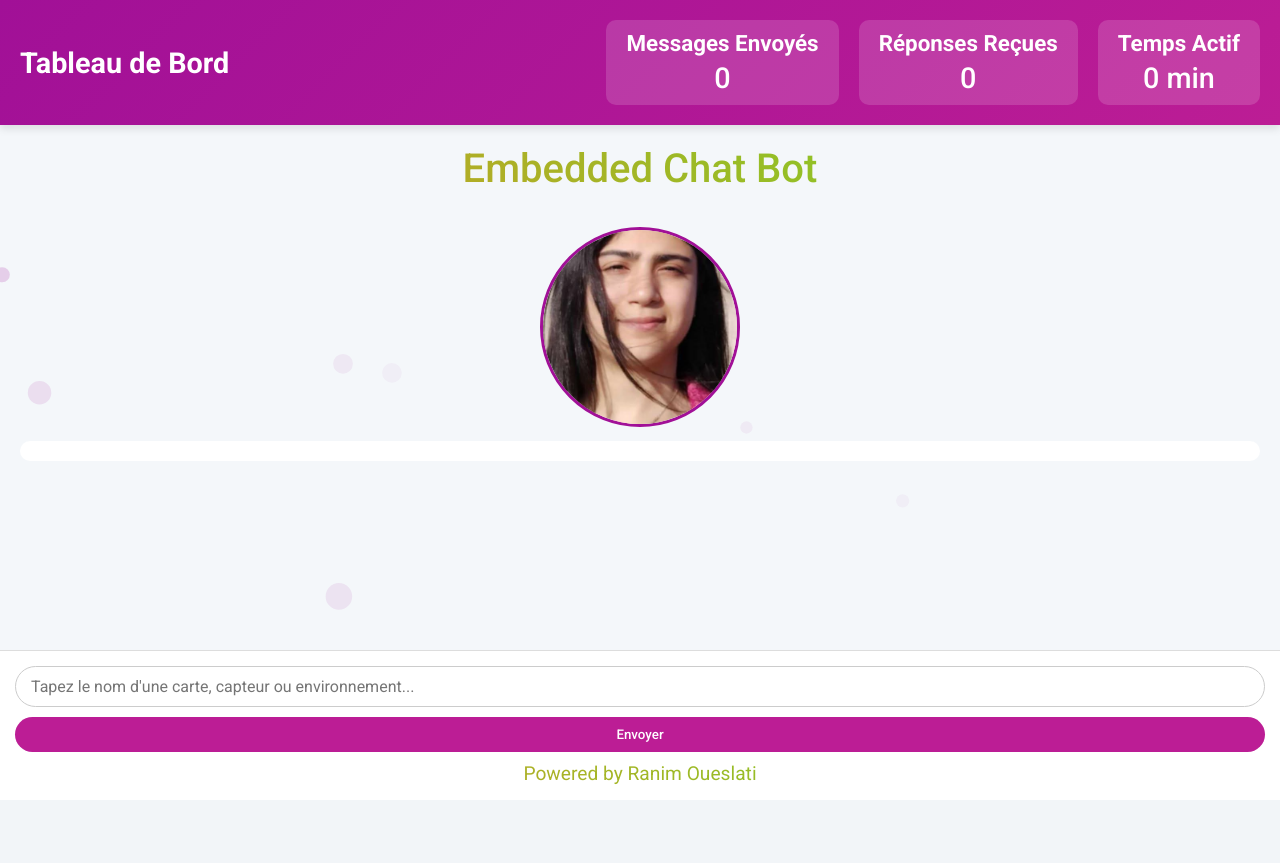
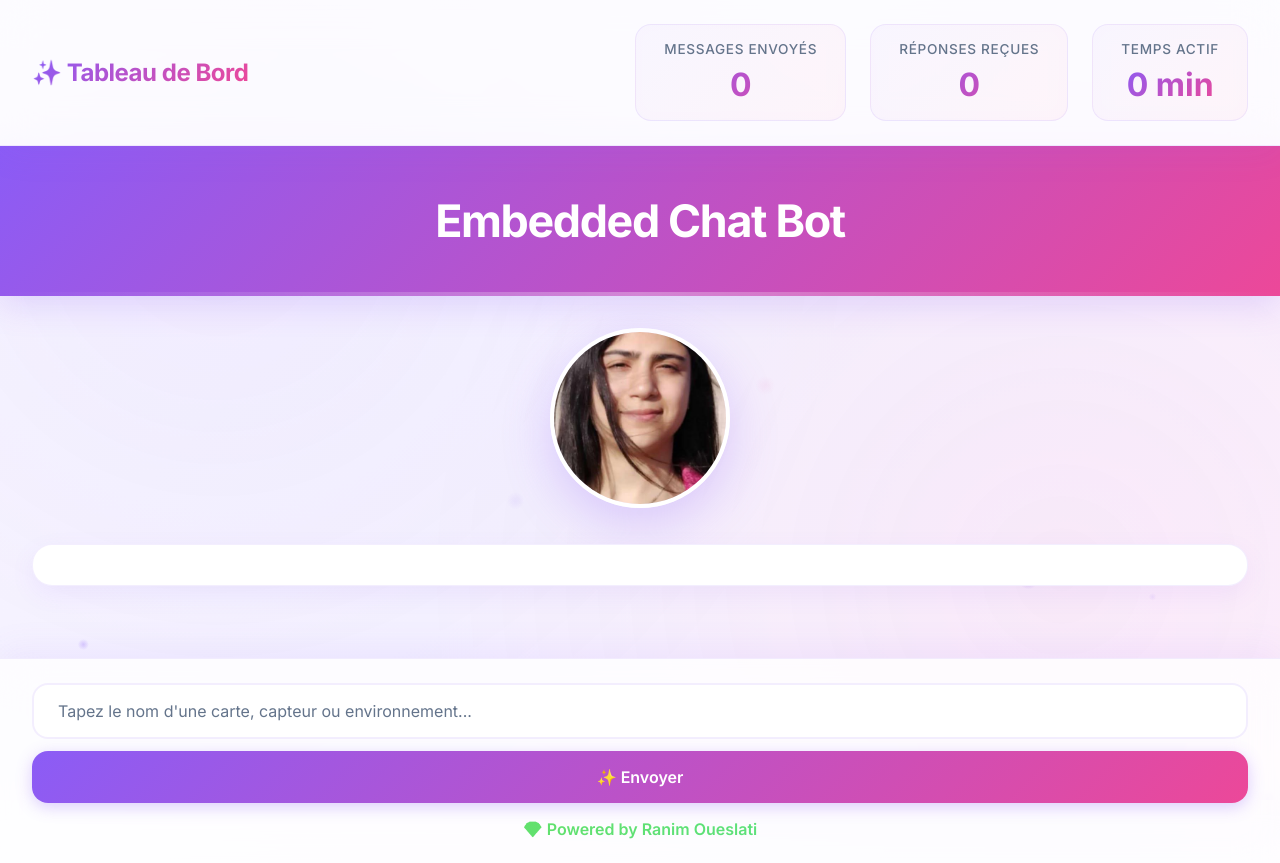
Before and after one commit to 12345ranim145/My-Embedded-chatbot, a Django app: page /bot/ in a window 1280 px wide; the page is wider, and only the part inside the window is pictured. Before the commit the page ends 800 px from the top of that part, so only its background shows below. Run offline with Django 4.2, Linux system fonts and the light colour scheme.

Commit message:
Décrire ici ce qui a été modifié ou ajouté

```diff
--- a/bot/templates/bot/chat.html
+++ b/bot/templates/bot/chat.html
@@ -4,256 +4,438 @@
     <meta charset="UTF-8">
     <meta name="viewport" content="width=device-width, initial-scale=1.0">
     <title>Embedded Chat Bot</title>
-    <link href="https://fonts.googleapis.com/css2?family=Roboto:wght@400;500;700&display=swap" rel="stylesheet">
+    <link href="https://fonts.googleapis.com/css2?family=Inter:wght@300;400;500;600;700&display=swap" rel="stylesheet">
     <style>
-        * { box-sizing: border-box; margin: 0; padding: 0; font-family: 'Roboto', sans-serif; }
-        body { display: flex; flex-direction: column; height: 100vh; background: #f4f7fa; color: #333; overflow: hidden; }
+        * {
+            box-sizing: border-box;
+            margin: 0;
+            padding: 0;
+            font-family: 'Inter', sans-serif;
+        }
 
-        /* Dashboard styles */
+        :root {
+            --primary: #8b5cf6;
+            --primary-dark: #7c3aed;
+            --primary-light: #a78bfa;
+            --secondary: #ec4899;
+            --accent: #f472b6;
+            --bg-main: #faf8ff;
+            --bg-card: #ffffff;
+            --text-primary: #1e1b4b;
+            --text-secondary: #64748b;
+            --border: rgba(139, 92, 246, 0.1);
+            --shadow: rgba(139, 92, 246, 0.15);
+        }
+
+        body {
+            display: flex;
+            flex-direction: column;
+            height: 100vh;
+            background: linear-gradient(135deg, #faf8ff 0%, #f5f3ff 50%, #fdf4ff 100%);
+            color: var(--text-primary);
+            overflow: hidden;
+            position: relative;
+        }
+
+        /* Animated background gradient */
+        body::before {
+            content: '';
+            position: absolute;
+            top: 0;
+            left: 0;
+            width: 100%;
+            height: 100%;
+            background: radial-gradient(circle at 20% 30%, rgba(139, 92, 246, 0.08) 0%, transparent 50%),
+                        radial-gradient(circle at 80% 70%, rgba(236, 72, 153, 0.08) 0%, transparent 50%);
+            animation: gradientShift 15s ease infinite;
+            pointer-events: none;
+            z-index: 0;
+        }
+
+        @keyframes gradientShift {
+            0%, 100% { opacity: 1; transform: scale(1); }
+            50% { opacity: 0.8; transform: scale(1.1); }
+        }
+
+        /* Dashboard */
         #dashboard {
-            background: linear-gradient(135deg, #a11097ff, #bc1d95ff);
-            color: #fff;
-            padding: 20px;
+            background: rgba(255, 255, 255, 0.7);
+            backdrop-filter: blur(20px);
+            padding: 24px 32px;
             display: flex;
             justify-content: space-between;
             align-items: center;
-            box-shadow: 0 4px 8px rgba(0, 0, 0, 0.1);
-            z-index: 3;
+            border-bottom: 1px solid var(--border);
+            box-shadow: 0 8px 32px rgba(139, 92, 246, 0.08);
+            z-index: 10;
+            position: relative;
         }
+
         #dashboard h2 {
-            font-size: 1.8rem;
+            font-size: 1.5rem;
             font-weight: 700;
+            background: linear-gradient(135deg, var(--primary), var(--secondary));
+            -webkit-background-clip: text;
+            background-clip: text;
+            color: transparent;
+            letter-spacing: -0.02em;
         }
+
         #dashboard .stats {
             display: flex;
-            gap: 20px;
-        }
-        #dashboard .stat-card {
-            background: rgba(255, 255, 255, 0.15);
-            padding: 10px 20px;
-            border-radius: 10px;
-            text-align: center;
-            transition: transform 0.3s ease, box-shadow 0.3s ease;
-        }
-        #dashboard .stat-card:hover {
-            transform: translateY(-5px);
-            box-shadow: 0 0 15px rgba(255, 255, 255, 0.3);
-        }
-        #dashboard .stat-card h3 {
-            font-size: 1.4rem;
-            margin-bottom: 5px;
-        }
-        #dashboard .stat-card p {
-            font-size: 1.8rem;
-            font-weight: 500;
+            gap: 24px;
         }
 
+        #dashboard .stat-card {
+            background: linear-gradient(135deg, rgba(139, 92, 246, 0.05), rgba(236, 72, 153, 0.05));
+            padding: 16px 28px;
+            border-radius: 16px;
+            border: 1px solid var(--border);
+            text-align: center;
+            transition: all 0.4s cubic-bezier(0.4, 0, 0.2, 1);
+            backdrop-filter: blur(10px);
+        }
+
+        #dashboard .stat-card:hover {
+            transform: translateY(-4px);
+            box-shadow: 0 12px 24px var(--shadow);
+            border-color: var(--primary-light);
+        }
+
+        #dashboard .stat-card h3 {
+            font-size: 0.85rem;
+            font-weight: 500;
+            color: var(--text-secondary);
+            margin-bottom: 8px;
+            text-transform: uppercase;
+            letter-spacing: 0.05em;
+        }
+
+        #dashboard .stat-card p {
+            font-size: 2rem;
+            font-weight: 700;
+            background: linear-gradient(135deg, var(--primary), var(--secondary));
+            -webkit-background-clip: text;
+            background-clip: text;
+            color: transparent;
+        }
+
+        /* Header */
         header {
-            background: #a11097ff;
-            color: #fff;
-            padding: 20px;
+            background: linear-gradient(135deg, var(--primary), var(--secondary));
+            color: white;
+            padding: 48px 32px;
             text-align: center;
-            font-size: 2.5rem;
-            font-weight: 500;
+            font-size: 2.8rem;
+            font-weight: 700;
             position: relative;
-            z-index: 2;
+            z-index: 9;
+            letter-spacing: -0.03em;
+            box-shadow: 0 8px 32px rgba(139, 92, 246, 0.2);
         }
+
+        header::after {
+            content: '';
+            position: absolute;
+            bottom: 0;
+            left: 0;
+            width: 100%;
+            height: 4px;
+            background: linear-gradient(90deg, transparent, white, transparent);
+            opacity: 0.3;
+        }
+
+        /* Profile */
         #profile {
             text-align: center;
-            margin-top: 15px;
-            z-index: 2;
+            margin: 32px 0;
+            z-index: 8;
             position: relative;
         }
+
         #profile img {
-            width: 200px;
-            height: 200px;
+            width: 180px;
+            height: 180px;
             border-radius: 50%;
-            border: 3px solid #a11097ff;
+            border: 4px solid white;
+            box-shadow: 0 16px 48px rgba(139, 92, 246, 0.25);
             object-fit: cover;
-            transition: transform 0.6s cubic-bezier(0.34, 1.56, 0.64, 1), box-shadow 0.3s ease;
-            transform: scale(0.8);
+            transition: all 0.6s cubic-bezier(0.34, 1.56, 0.64, 1);
+            transform: scale(0.85);
             opacity: 0;
+            position: relative;
         }
+
+        #profile img::after {
+            content: '';
+            position: absolute;
+            inset: -4px;
+            border-radius: 50%;
+            padding: 4px;
+            background: linear-gradient(135deg, var(--primary), var(--secondary));
+            -webkit-mask: linear-gradient(white 0 0) content-box, linear-gradient(white 0 0);
+            mask: linear-gradient(white 0 0) content-box, linear-gradient(white 0 0);
+            -webkit-mask-composite: xor;
+            mask-composite: exclude;
+        }
+
         #profile img.loaded {
             transform: scale(1);
             opacity: 1;
         }
+
         #profile img:hover {
-            transform: scale(1.1);
-            box-shadow: 0 0 20px rgba(161,16,151,0.5);
+            transform: scale(1.08) rotate(5deg);
+            box-shadow: 0 20px 60px rgba(139, 92, 246, 0.4);
         }
+
+        /* Greeting */
         #greeting {
-            background: #ffffffff;
-            color: #333;
-            padding: 10px 15px;
+            background: white;
+            color: var(--text-primary);
+            padding: 20px 32px;
             text-align: center;
             font-size: 1.2rem;
-            margin: 10px 20px;
-            border-radius: 10px;
-            z-index: 2;
+            font-weight: 500;
+            margin: 0 32px 24px;
+            border-radius: 20px;
+            border: 1px solid var(--border);
+            box-shadow: 0 8px 24px rgba(139, 92, 246, 0.08);
+            z-index: 8;
             position: relative;
             transform: translateY(20px);
             opacity: 0;
-            transition: transform 0.5s ease-out, opacity 0.5s ease-out;
+            transition: all 0.5s cubic-bezier(0.4, 0, 0.2, 1);
         }
+
         #greeting.show {
             transform: translateY(0);
             opacity: 1;
         }
+
+        /* Chat Container */
         #chat-container {
             flex: 1;
             overflow-y: auto;
-            padding: 20px;
+            padding: 24px 32px;
             display: flex;
             flex-direction: column;
-            gap: 10px;
-            z-index: 2;
+            gap: 16px;
+            z-index: 8;
             position: relative;
+            scroll-behavior: smooth;
         }
+
+        #chat-container::-webkit-scrollbar {
+            width: 8px;
+        }
+
+        #chat-container::-webkit-scrollbar-track {
+            background: transparent;
+        }
+
+        #chat-container::-webkit-scrollbar-thumb {
+            background: linear-gradient(135deg, var(--primary-light), var(--accent));
+            border-radius: 10px;
+        }
+
+        /* Messages */
         .message {
-            max-width: 70%;
-            padding: 10px 15px;
-            border-radius: 15px;
-            line-height: 1.4;
+            max-width: 65%;
+            padding: 16px 20px;
+            border-radius: 20px;
+            line-height: 1.6;
             word-wrap: break-word;
             opacity: 0;
-            transform: translateY(20px) rotate(-2deg);
-            transition: all 0.5s cubic-bezier(0.68,-0.55,0.27,1.55);
+            transform: translateY(20px) scale(0.95);
+            transition: all 0.4s cubic-bezier(0.4, 0, 0.2, 1);
             position: relative;
+            font-weight: 400;
         }
+
         .message.show {
             opacity: 1;
-            transform: translateY(0) rotate(0deg);
+            transform: translateY(0) scale(1);
         }
+
         .user {
-            background: #9940cdff;
-            color: #fff;
+            background: linear-gradient(135deg, var(--primary), var(--primary-dark));
+            color: white;
             align-self: flex-end;
-            border-bottom-right-radius: 0;
-            transform-origin: bottom right;
+            border-bottom-right-radius: 4px;
+            box-shadow: 0 4px 16px rgba(139, 92, 246, 0.3);
         }
+
         .bot {
-            background: #d8b2e1ff; /* Light purple instead of grey */
-            color: #000;
+            background: white;
+            color: var(--text-primary);
             align-self: flex-start;
-            border-bottom-left-radius: 0;
-            transform-origin: bottom left;
-            box-shadow: 0 2px 5px rgba(0, 0, 0, 0.1);
-            transition: all 0.5s cubic-bezier(0.68,-0.55,0.27,1.55), box-shadow 0.3s ease;
+            border-bottom-left-radius: 4px;
+            border: 1px solid var(--border);
+            box-shadow: 0 4px 16px rgba(139, 92, 246, 0.08);
         }
+
         .bot:hover {
-            box-shadow: 0 4px 10px rgba(161, 16, 151, 0.3);
+            box-shadow: 0 8px 24px rgba(139, 92, 246, 0.15);
             transform: translateY(-2px);
+            border-color: var(--primary-light);
         }
+
+        /* Footer */
         footer {
             display: flex;
             flex-direction: column;
-            padding: 15px;
-            background: #fff;
-            border-top: 1px solid #ddd;
-            z-index: 2;
+            padding: 24px 32px;
+            background: rgba(255, 255, 255, 0.8);
+            backdrop-filter: blur(20px);
+            border-top: 1px solid var(--border);
+            z-index: 10;
             position: relative;
+            box-shadow: 0 -8px 32px rgba(139, 92, 246, 0.08);
         }
+
         input {
             flex: 1;
-            padding: 10px 15px;
-            border-radius: 25px;
-            border: 1px solid #ccc;
+            padding: 16px 24px;
+            border-radius: 16px;
+            border: 2px solid var(--border);
             outline: none;
             font-size: 1rem;
+            background: white;
+            color: var(--text-primary);
             transition: all 0.3s ease;
+            font-weight: 400;
         }
+
         input:focus {
-            border-color: #a11097ff;
-            box-shadow: 0 0 10px rgba(161,16,151,0.4);
+            border-color: var(--primary);
+            box-shadow: 0 0 0 4px rgba(139, 92, 246, 0.1);
         }
+
+        input::placeholder {
+            color: var(--text-secondary);
+        }
+
         button {
-            margin-top: 10px;
-            padding: 10px 20px;
-            background: #bc1d95ff;
-            color: #fff;
+            margin-top: 12px;
+            padding: 16px 32px;
+            background: linear-gradient(135deg, var(--primary), var(--secondary));
+            color: white;
             border: none;
-            border-radius: 25px;
+            border-radius: 16px;
             cursor: pointer;
-            font-weight: 500;
-            transition: 0.2s;
+            font-weight: 600;
+            font-size: 1rem;
+            transition: all 0.3s cubic-bezier(0.4, 0, 0.2, 1);
+            box-shadow: 0 4px 16px rgba(139, 92, 246, 0.3);
         }
+
         button:hover {
-            background: #a86496ff;
-            transform: scale(1.05);
+            transform: translateY(-2px);
+            box-shadow: 0 8px 24px rgba(139, 92, 246, 0.4);
         }
+
+        button:active {
+            transform: translateY(0);
+        }
+
         img.chat-img {
-            max-width: 200px;
-            border-radius: 10px;
-            margin-top: 10px;
+            max-width: 220px;
+            border-radius: 12px;
+            margin-top: 12px;
             display: block;
+            box-shadow: 0 4px 16px rgba(0, 0, 0, 0.1);
         }
+
         .powered {
-            margin-top: 10px;
-            font-size: 1.2rem;
+            margin-top: 16px;
+            font-size: 1rem;
             text-align: center;
             cursor: pointer;
-            transition: all 0.5s ease;
-            background: linear-gradient(45deg, #a11097ff, #bc1d95ff);
+            transition: all 0.4s ease;
+            font-weight: 600;
+            background: linear-gradient(135deg, var(--primary), var(--secondary));
             -webkit-background-clip: text;
             background-clip: text;
             color: transparent;
         }
+
         .powered:hover {
-            transform: rotate(15deg) scale(1.2);
-            text-shadow: 0 0 15px #bc1d95ff;
-        }
-        @media(max-width:600px) {
-            .message { max-width: 90%; }
-            #dashboard { flex-direction: column; gap: 10px; }
-            #dashboard .stats { flex-wrap: wrap; justify-content: center; }
+            transform: scale(1.05);
+            filter: brightness(1.2);
         }
 
-        /* Particle effects */
-        .particle {
-            position: absolute;
+        /* Typing Indicator */
+        .typing-container {
+            display: flex;
+            align-items: center;
+            gap: 6px;
+            padding: 16px 20px;
+        }
+
+        .typing-dot {
+            width: 10px;
+            height: 10px;
+            background: linear-gradient(135deg, var(--primary), var(--secondary));
             border-radius: 50%;
-            background: #a11097ff;
-            opacity: 0.4;
+            animation: pulse 1.2s ease-in-out infinite;
+        }
+
+        .typing-dot:nth-child(2) { animation-delay: 0.2s; }
+        .typing-dot:nth-child(3) { animation-delay: 0.4s; }
+
+        @keyframes pulse {
+            0%, 100% { transform: scale(0.8); opacity: 0.5; }
+            50% { transform: scale(1.2); opacity: 1; }
+        }
+
+        /* Timestamp */
+        .timestamp {
+            font-size: 0.75rem;
+            color: var(--text-secondary);
+            margin-top: 8px;
+            text-align: right;
+            display: block;
+            font-weight: 400;
+        }
+
+        /* Particle Canvas */
+        #particle-canvas {
+            position: fixed;
+            top: 0;
+            left: 0;
+            width: 100%;
+            height: 100%;
             pointer-events: none;
             z-index: 1;
         }
 
-        /* Advanced typing indicator */
-        .typing-container {
-            display: flex;
-            align-items: center;
-            gap: 5px;
-            padding: 10px;
-        }
-        .typing-dot {
-            width: 8px;
-            height: 8px;
-            background: linear-gradient(45deg, #a11097ff, #bc1d95ff);
-            border-radius: 50%;
-            animation: pulse 1.2s ease-in-out infinite;
-        }
-        .typing-dot:nth-child(2) { animation-delay: 0.2s; }
-        .typing-dot:nth-child(3) { animation-delay: 0.4s; }
-        @keyframes pulse {
-            0% { transform: scale(0.8); opacity: 0.4; }
-            50% { transform: scale(1.2); opacity: 1; }
-            100% { transform: scale(0.8); opacity: 0.4; }
-        }
-
-        /* Timestamp style */
-        .timestamp {
-            font-size: 0.8rem;
-            color: #777;
-            margin-top: 5px;
-            text-align: right;
-            display: block;
+        /* Responsive */
+        @media(max-width: 768px) {
+            .message { max-width: 85%; }
+            #dashboard {
+                flex-direction: column;
+                gap: 16px;
+                padding: 20px;
+            }
+            #dashboard .stats {
+                flex-wrap: wrap;
+                justify-content: center;
+                gap: 12px;
+            }
+            header { font-size: 2rem; padding: 32px 20px; }
+            #profile img { width: 140px; height: 140px; }
+            #greeting { margin: 0 20px 20px; font-size: 1rem; }
+            #chat-container { padding: 20px; }
+            footer { padding: 20px; }
         }
     </style>
 </head>
 <body>
+    <canvas id="particle-canvas"></canvas>
+
     <div id="dashboard">
-        <h2>Tableau de Bord</h2>
+        <h2>✨ Tableau de Bord</h2>
         <div class="stats">
             <div class="stat-card">
                 <h3>Messages Envoyés</h3>
@@ -282,23 +464,17 @@
 
     <footer>
         <input id="question" type="text" placeholder="Tapez le nom d'une carte, capteur ou environnement...">
-        <button onclick="ask()">Envoyer</button>
-        <div class="powered" id="powered">Powered by Ranim Oueslati</div>
+        <button onclick="ask()">✨ Envoyer</button>
+        <div class="powered" id="powered">💎 Powered by Ranim Oueslati</div>
     </footer>
 
     <script>
-        // Particle System
+        // Enhanced Particle System
         class ParticleSystem {
             constructor() {
+                this.canvas = document.getElementById('particle-canvas');
+                this.ctx = this.canvas.getContext('2d');
                 this.particles = [];
-                this.canvas = document.createElement('canvas');
-                this.canvas.style.position = 'absolute';
-                this.canvas.style.top = '0';
-                this.canvas.style.left = '0';
-                this.canvas.style.zIndex = '1';
-                this.canvas.style.pointerEvents = 'none';
-                document.body.appendChild(this.canvas);
-                this.ctx = this.canvas.getContext('2d');
                 this.resize();
                 window.addEventListener('resize', () => this.resize());
                 this.animate();
@@ -311,28 +487,38 @@
 
             addParticle() {
                 const particle = {
-                    x: Math.random() * window.innerWidth,
-                    y: window.innerHeight,
-                    size: Math.random() * 10 + 5,
-                    speedX: (Math.random() - 0.5) * 2,
-                    speedY: -(Math.random() * 3 + 2),
-                    opacity: Math.random() * 0.3 + 0.2
+                    x: Math.random() * this.canvas.width,
+                    y: this.canvas.height + 20,
+                    size: Math.random() * 8 + 3,
+                    speedX: (Math.random() - 0.5) * 1.5,
+                    speedY: -(Math.random() * 2.5 + 1.5),
+                    opacity: Math.random() * 0.4 + 0.2,
+                    color: Math.random() > 0.5 ? '139, 92, 246' : '236, 72, 153'
                 };
                 this.particles.push(particle);
             }
 
             animate() {
                 this.ctx.clearRect(0, 0, this.canvas.width, this.canvas.height);
-                if (this.particles.length < 30 && Math.random() < 0.1) this.addParticle();
 
-                this.particles = this.particles.filter(p => p.y > -p.size);
+                if (this.particles.length < 40 && Math.random() < 0.15) {
+                    this.addParticle();
+                }
+
+                this.particles = this.particles.filter(p => p.y > -p.size && p.opacity > 0);
+
                 this.particles.forEach(p => {
                     p.x += p.speedX;
                     p.y += p.speedY;
-                    p.opacity -= 0.002;
+                    p.opacity -= 0.003;
+
+                    const gradient = this.ctx.createRadialGradient(p.x, p.y, 0, p.x, p.y, p.size);
+                    gradient.addColorStop(0, `rgba(${p.color}, ${p.opacity})`);
+                    gradient.addColorStop(1, `rgba(${p.color}, 0)`);
+
                     this.ctx.beginPath();
                     this.ctx.arc(p.x, p.y, p.size, 0, Math.PI * 2);
-                    this.ctx.fillStyle = `rgba(161, 16, 151, ${p.opacity})`;
+                    this.ctx.fillStyle = gradient;
                     this.ctx.fill();
                 });
 
@@ -340,7 +526,6 @@
             }
         }
 
-        // Initialize particle system
         new ParticleSystem();
 
         const chatContainer = document.getElementById('chat-container');
@@ -428,6 +613,7 @@
             const questionInput = document.getElementById('question');
             const question = questionInput.value.trim();
             if (!question) return;
+
             addMessage(question, 'user');
             questionInput.value = '';
 
@@ -458,39 +644,23 @@
             if (e.key === 'Enter') ask();
         });
 
-        // Profile image animation on load
         window.addEventListener('load', () => {
             const profileImg = document.querySelector('#profile img');
             profileImg.classList.add('loaded');
             document.getElementById('greeting').classList.add('show');
         });
 
-        // Enhanced powered-by animation
         const powered = document.getElementById('powered');
-        let hue = 0;
+        let hue = 270;
         function animatePowered() {
-            hue = (hue + 1) % 360;
-            powered.style.background = `linear-gradient(45deg, hsl(${hue}, 70%, 50%), hsl(${(hue + 60) % 360}, 70%, 50%))`;
+            hue = (hue + 0.5) % 360;
+            powered.style.background = `linear-gradient(135deg, hsl(${hue}, 70%, 60%), hsl(${(hue + 40) % 360}, 70%, 60%))`;
             powered.style.webkitBackgroundClip = 'text';
             powered.style.backgroundClip = 'text';
             requestAnimationFrame(animatePowered);
         }
         animatePowered();
 
-        // Title animation
-        const headerTitle = document.getElementById('header-title');
-        let titleHue = 0;
-        function animateTitle() {
-            titleHue = (titleHue + 1) % 360;
-            headerTitle.style.background = `linear-gradient(45deg, hsl(${titleHue}, 70%, 50%), hsl(${(titleHue + 60) % 360}, 70%, 50%))`;
-            headerTitle.style.webkitBackgroundClip = 'text';
-            headerTitle.style.backgroundClip = 'text';
-            headerTitle.style.color = 'transparent';
-            requestAnimationFrame(animateTitle);
-        }
-        animateTitle();
-
-        // Speech synthesis
         window.onload = () => {
             const msg = new SpeechSynthesisUtterance("Hello Ranim, comment je peux t'aider ?");
             msg.lang = 'fr-FR';
@@ -500,7 +670,6 @@
             updateDashboard();
         };
 
-        // Update dashboard every minute
         setInterval(updateDashboard, 60000);
     </script>
 </body>
--- a/bot/views.py
+++ b/bot/views.py
@@ -398,7 +398,7 @@ CLOUD_PLATFORMS = {
         "usage": "Secure device connectivity, data processing, integration with AWS services like Lambda, S3, and Machine Learning.",
         "features": ["Device gateway", "Rules engine", "Device shadows", "Over-the-air updates", "Security and authentication"],
         "references": ["https://aws.amazon.com/iot-core/"],
-        "image": "/static/images/aws_iot.jpg"
+
     },
     "azure iot hub": {
         "type": "Managed IoT Cloud Service",
@@ -406,7 +406,7 @@ CLOUD_PLATFORMS = {
         "usage": "Device provisioning, telemetry ingestion, command and control, and edge computing.",
         "features": ["Bi-directional communication", "Device twins", "Message routing", "Integration with Azure ML and Power BI"],
         "references": ["https://azure.microsoft.com/en-us/products/iot-hub/"],
-        "image": "/static/images/azure_iot.jpg"
+
     },
     "google cloud iot": {
         "type": "Managed IoT Cloud Service",
@@ -414,8 +414,7 @@ CLOUD_PLATFORMS = {
         "usage": "Large-scale device management, real-time data processing, and AI/ML integration.",
         "features": ["Device registry", "Telemetry events", "State synchronization", "Integration with Pub/Sub and BigQuery"],
         "references": ["https://cloud.google.com/iot-core"],
-        "image": "/static/images/google_iot.jpg"
-    }
+   }
 }
 
 # ===================== Vues =====================
```
